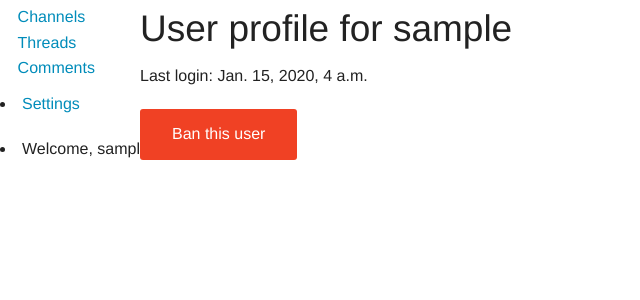
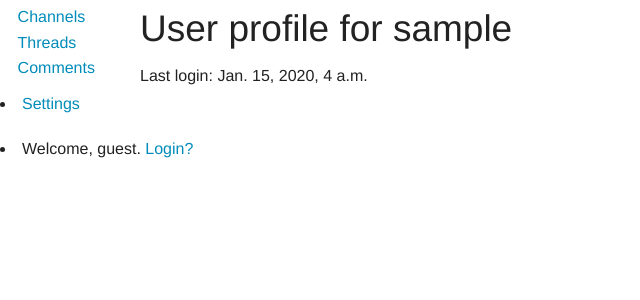
Before and after one commit to johnhh2/django-forum, a Django app: a page that uses templates/base.html in a window 1280 px wide. Shown: the part 45-345 px from the top of the page, without its empty margins (0-640 px from the left). Run offline with Django 3.2, Linux system fonts and the light colour scheme; tables that the repository leaves empty hold one stand-in row (values such as "Sample post").

Commit message:
Finished ban button, added and implemented unban button

```diff
--- a/forumapp/templates/forumapp/user.html
+++ b/forumapp/templates/forumapp/user.html
@@ -1,15 +1,17 @@
 {% extends 'base.html' %}
 {% block content %}
-<h2>User profile for {{ user.get_username }}</h2>
+<h2>User profile for {{ object.get_username }}</h2>
 
-<p>Last login: {{ user.last_login }}</p>
+<p>Last login: {{ object.last_login }}</p>
 
-{% if user.is_staff %}
-  <form action="?" method="post">
+{% if request.user.is_superuser and request.user.get_username != object.get_username %}
+  <form action="#" method="post">
     {% csrf_token %}
-    <input type="submit" class="alert button radius" value="Ban this user" name="admin_ban">
+    {% if object.is_active %}
+      <input type="submit" class="alert button radius" value="Ban this user" name="admin_ban">
+    {% else %}
+      <input type="submit" class="alert button radius" value="Unban this user" name="admin_unban">
+    {% endif %}
   </form>
 {% endif %}
-{# <p>Bio: {{ user.bio }} </p> #}
-
 {% endblock %}
--- a/forumapp/views.py
+++ b/forumapp/views.py
@@ -14,9 +14,10 @@ class ViewMixin(generic.base.ContextMixin):
     def get_context_data(self, **kwargs):
         context = super(ViewMixin, self).get_context_data(**kwargs)
 
-        context[self.context_object_name] = self.get_object()
         if hasattr(self, 'form_class'):
             context['form'] = self.form_class(initial=self.initial)
+        if hasattr(self, 'context_object_name'):
+            context[self.context_object_name] = self.get_object()
         return context
 
 # Show the settings menu
@@ -213,11 +214,9 @@ class CommentView(ViewMixin, generic.DetailView):
 
         return HttpResponseRedirect(self.request.path_info)
 
-class UserView(generic.DetailView):
+class UserView(ViewMixin, generic.DetailView):
     model = User
     template_name = 'forumapp/user.html'
-
-    context_object_name = "user"
 
     def get_object(self):
         username = self.kwargs.get('username')
@@ -225,11 +224,25 @@ class UserView(generic.DetailView):
             return User.objects.get(username=username)
         return None
 
+    def get(self, request, *args, **kwargs):
+        self.object = self.get_object()
+        return super(UserView, self).get(self, request, *args, **kwargs)
+
     def post(self, request, *args, **kwargs):
         username = self.kwargs.get('username')
         if 'admin_ban' in request.POST:
             if User.objects.filter(username=username).exists():
-                User.objects.get(username=username).is_active = False
-                return HttpResponseRedirect(reverse('forumapp:user'), kwargs={'username': username})
+                user = User.objects.get(username=username)
+                user.is_active = False
+                user.save()
+                return HttpResponseRedirect(reverse('forumapp:user', kwargs={'username': username}))
             else:
                 return Http404("User does not exist.")
+        elif 'admin_unban' in request.POST:
+            if User.objects.filter(username=username).exists():
+                user = User.objects.get(username=username)
+                user.is_active = True
+                user.save()
+                return HttpResponseRedirect(reverse('forumapp:user', kwargs={'username': username}))
+            else:
+                return Http404("User does not exist.")
--- a/templates/base.html
+++ b/templates/base.html
@@ -46,8 +46,8 @@
     </div>
     <div class="top-bar-right">
 	    <li><a href="{%url 'forumapp:settings' %}">Settings</a></li>
-	<li>{% if user.is_authenticated %}
-		Welcome, {{ user.get_username }} <a href="{% url 'registration:logout' %}">Logout</a>
+	<li>{% if request.user.is_authenticated %}
+		Welcome, {{ request.user.get_username }} <a href="{% url 'registration:logout' %}">Logout</a>
         {% else %}
 		Welcome, guest. <a href="{% url 'registration:login' %}">Login?</a>
 	{% endif %}</li>
```
